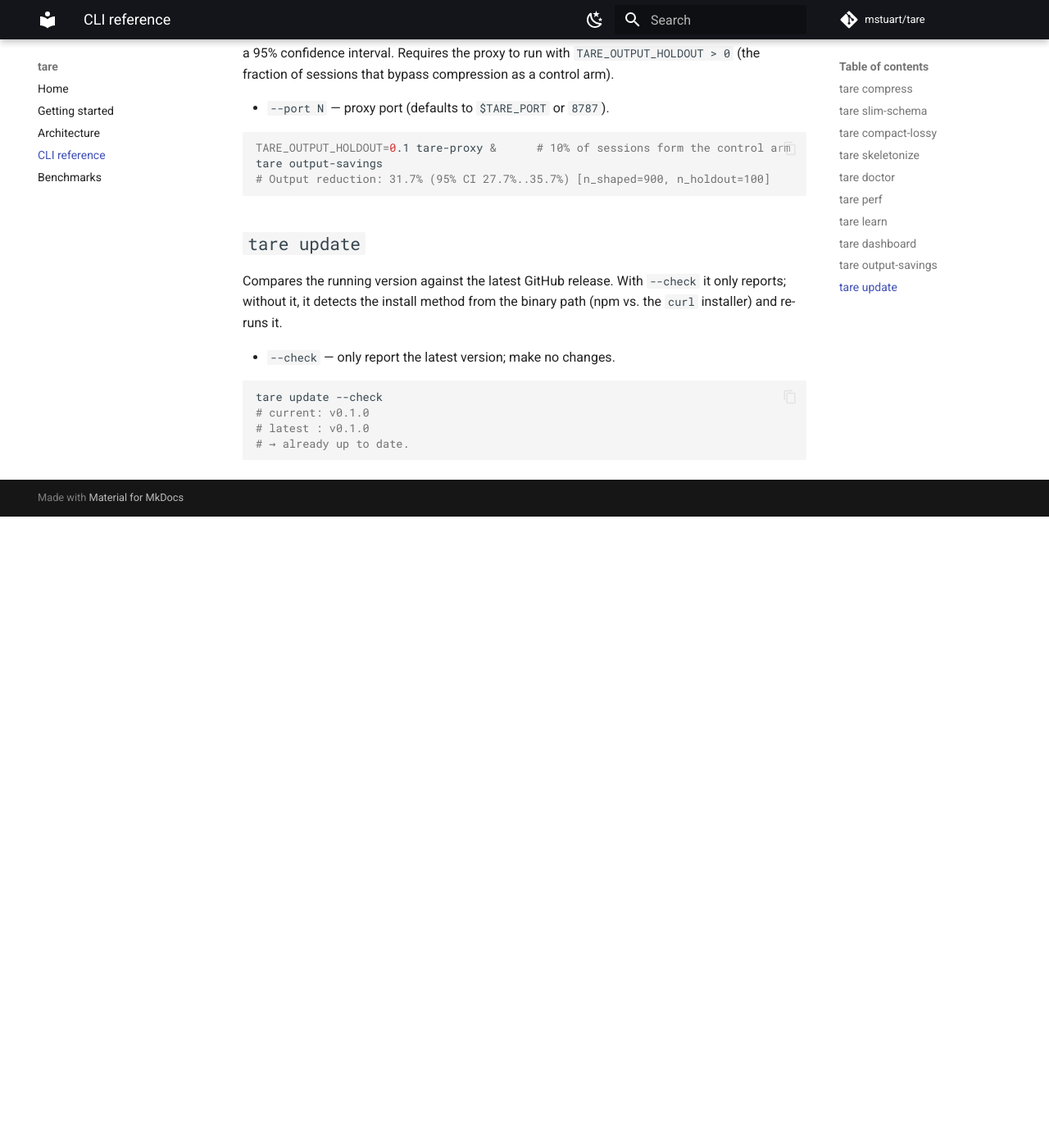
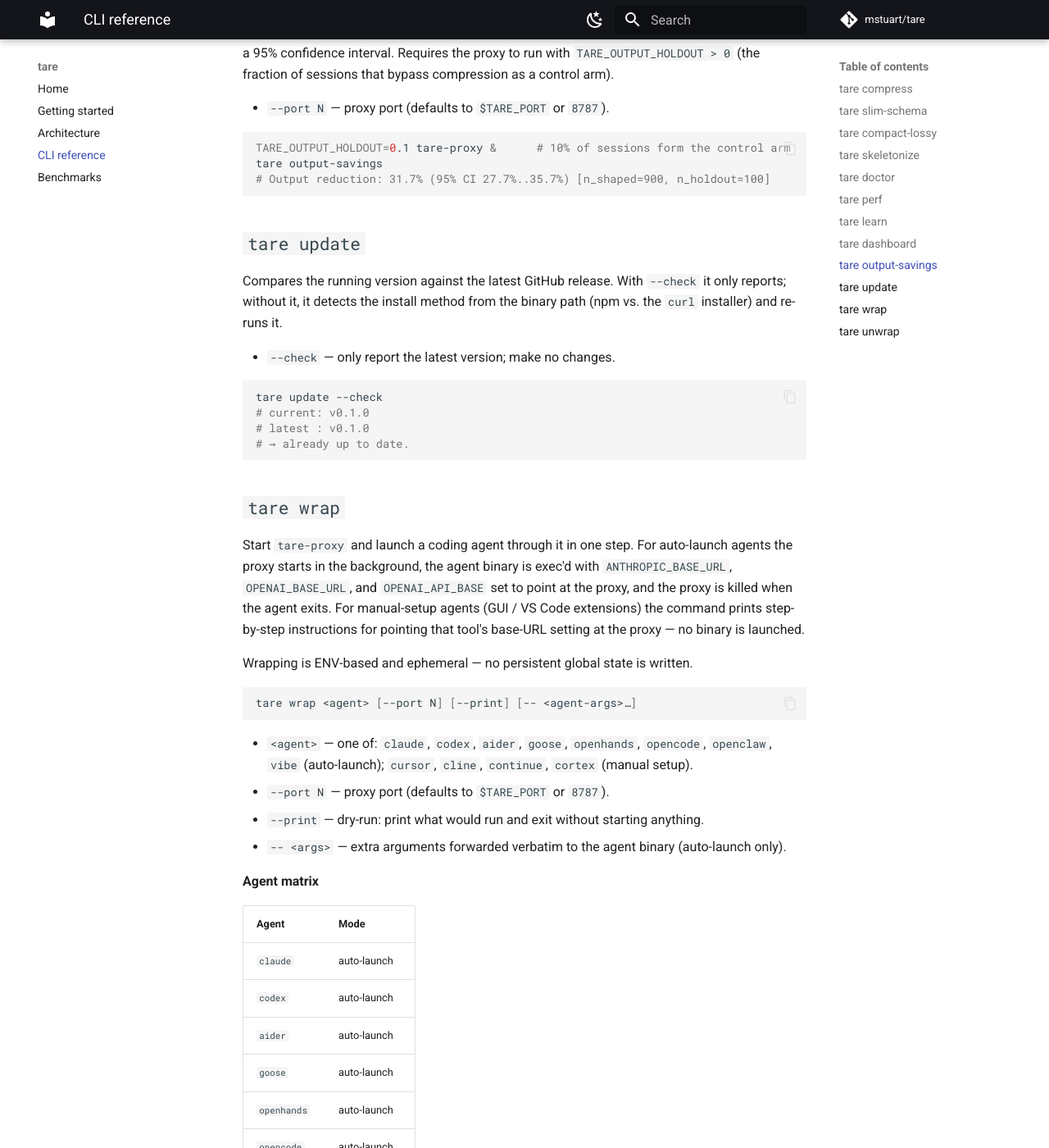
Before and after one commit to mstuart/tare, an MkDocs documentation site: the page built from docs/cli.md, in a window 1280 px wide and 1400 px high, scrolled down 2597 px. Shown: the whole window at 82% size. Built offline with MkDocs 1.6.1 and Material for MkDocs 9.7.7, drawn with Linux system fonts in a browser that asks for light colours; comment, search, counter and statistics services are not loaded; before the commit the page ends 3227 px from its top, so only the background shows below that; some of the changed text lies outside the part shown.

Commit message:
docs: document wrap/unwrap + the agent matrix

````diff
--- a/docs/cli.md
+++ b/docs/cli.md
@@ -131,3 +131,67 @@ tare update --check
 # latest : v0.1.0
 # → already up to date.
 ```
+
+## `tare wrap`
+
+Start `tare-proxy` and launch a coding agent through it in one step. For auto-launch agents the proxy
+starts in the background, the agent binary is exec'd with `ANTHROPIC_BASE_URL`, `OPENAI_BASE_URL`, and
+`OPENAI_API_BASE` set to point at the proxy, and the proxy is killed when the agent exits. For
+manual-setup agents (GUI / VS Code extensions) the command prints step-by-step instructions for
+pointing that tool's base-URL setting at the proxy — no binary is launched.
+
+Wrapping is ENV-based and ephemeral — no persistent global state is written.
+
+```bash
+tare wrap <agent> [--port N] [--print] [-- <agent-args>…]
+```
+
+- `<agent>` — one of: `claude`, `codex`, `aider`, `goose`, `openhands`, `opencode`, `openclaw`,
+  `vibe` (auto-launch); `cursor`, `cline`, `continue`, `cortex` (manual setup).
+- `--port N` — proxy port (defaults to `$TARE_PORT` or `8787`).
+- `--print` — dry-run: print what would run and exit without starting anything.
+- `-- <args>` — extra arguments forwarded verbatim to the agent binary (auto-launch only).
+
+**Agent matrix**
+
+| Agent | Mode |
+|---|---|
+| `claude` | auto-launch |
+| `codex` | auto-launch |
+| `aider` | auto-launch |
+| `goose` | auto-launch |
+| `openhands` | auto-launch |
+| `opencode` | auto-launch |
+| `openclaw` | auto-launch |
+| `vibe` | auto-launch |
+| `cursor` | manual setup |
+| `cline` | manual setup |
+| `continue` | manual setup |
+| `cortex` | manual setup |
+
+```bash
+tare wrap claude                          # start proxy + launch Claude Code
+tare wrap claude --print                  # dry-run: show what would happen
+tare wrap claude --port 9000              # custom proxy port
+tare wrap aider -- --model gpt-4o        # pass extra flags to the agent
+tare wrap cursor                          # print Cursor base-URL setup instructions
+```
+
+## `tare unwrap`
+
+Print a reminder that wrapping is ENV-based and ephemeral. If you configured a base-URL override
+directly in an agent's settings, `tare unwrap` tells you where to remove it.
+
+```bash
+tare unwrap <agent>
+```
+
+- `<agent>` — same set as `tare wrap`.
+
+```bash
+tare unwrap claude
+# Wrapping is ENV-based and ephemeral: `tare wrap` sets ANTHROPIC_BASE_URL,
+# OPENAI_BASE_URL, and OPENAI_API_BASE only for the duration of that invocation —
+# there is no persistent global state to remove.
+# If you configured a base-URL override directly in claude's settings, remove it there.
+```
````
Also changed, not shown: README.md (+40 -1 lines).
